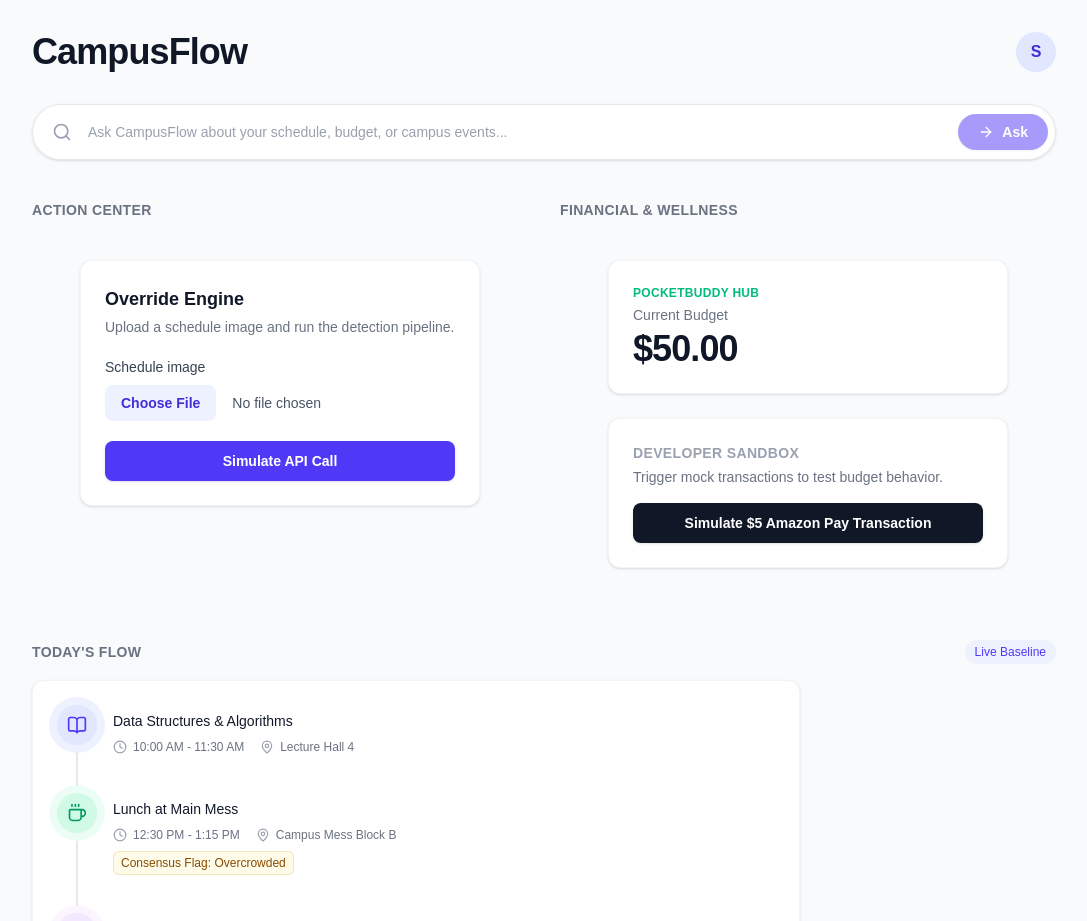
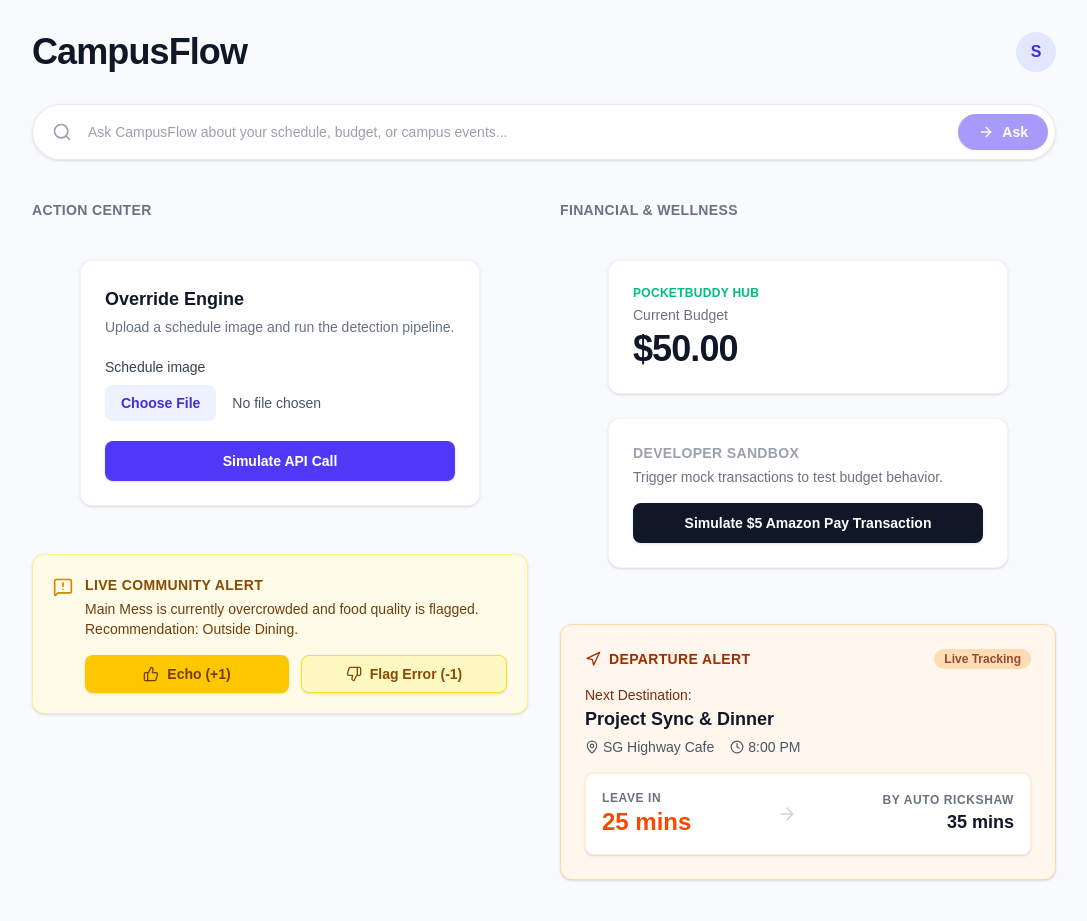
Before and after one commit to Aditya-Singh-Chandel/vidyarthicompanion_frontend, a Next.js app: page /dashboard in a window 1280 px wide. Shown: the top 921 px of the page, without its empty margins (96-1183 px from the left). Built offline with nearby package versions, Linux system fonts and the light colour scheme.

Commit message:
feat: complete transit departure widget and live community alert

```diff
--- a/src/app/dashboard/page.jsx
+++ b/src/app/dashboard/page.jsx
@@ -2,6 +2,8 @@ import React from 'react';
 import OverrideWidget from '@/features/overrideEngine/OverrideWidget';
 import ExpenseWidget from '@/features/pocketBuddy/ExpenseWidget';
 import RetrievalWidget from '@/features/retrievalEngine/RetrievalWidget';
+import CommunityConsensusWidget from '@/features/communityEngine/CommunityConsensusWidget';
+import TransitWidget from '@/features/transitEngine/TransitWidget';
 import DailyTimeline from '@/components/DailyTimeline';
 
 const MOCK_TODAY_SCHEDULE = [
@@ -54,7 +56,9 @@ export default function DashboardPage() {
 
         {/* Top Grid: Urgent Actions & Interventions */}
         <div className="grid grid-cols-1 gap-8 md:grid-cols-2">
-          <section aria-labelledby="action-center-heading">
+
+          {/* Left Column: Action Center */}
+          <section aria-labelledby="action-center-heading" className="flex flex-col">
             <h2
               id="action-center-heading"
               className="mb-4 text-sm font-semibold uppercase tracking-wide text-gray-500"
@@ -62,8 +66,10 @@ export default function DashboardPage() {
               Action Center
             </h2>
             <OverrideWidget />
+            <CommunityConsensusWidget />
           </section>
 
+          {/* Right Column: Financial & Wellness */}
           <section aria-labelledby="financial-wellness-heading">
             <h2
               id="financial-wellness-heading"
@@ -72,6 +78,7 @@ export default function DashboardPage() {
               Financial & Wellness
             </h2>
             <ExpenseWidget />
+            <TransitWidget />
           </section>
         </div>
 
--- /dev/null
+++ b/src/features/communityEngine/CommunityConsensusWidget.jsx
@@ -0,0 +1,69 @@
+'use client';
+
+import React, { useState } from 'react';
+import { MessageSquareWarning, ThumbsUp, ThumbsDown, CheckCircle2 } from 'lucide-react';
+import { submitConsensusVote } from './communityApi';
+
+export default function CommunityConsensusWidget() {
+  const [hasVoted, setHasVoted] = useState(false);
+  const [isSubmitting, setIsSubmitting] = useState(false);
+
+  // Hardcoded for MVP. Later, this comes from the database.
+  const activeAlert = {
+    id: 'event_mess_123',
+    message: 'Main Mess is currently overcrowded and food quality is flagged. Recommendation: Outside Dining.',
+    nodeType: 'Wellness Community'
+  };
+
+  const handleVote = async (voteValue) => {
+    setIsSubmitting(true);
+
+    // Fire the vote to User 2's backend
+    await submitConsensusVote(activeAlert.id, voteValue, 'student_123');
+
+    setHasVoted(true);
+    setIsSubmitting(false);
+  };
+
+  return (
+    <div className="rounded-xl border border-yellow-200 bg-yellow-50 p-5 shadow-sm transition-all mt-6">
+      <div className="flex items-start gap-3">
+        <MessageSquareWarning className="h-5 w-5 shrink-0 text-yellow-600 mt-0.5" />
+        <div className="flex-1">
+          <h3 className="text-sm font-bold uppercase tracking-wide text-yellow-800">
+            Live Community Alert
+          </h3>
+          <p className="mt-1 text-sm font-medium text-yellow-900">
+            {activeAlert.message}
+          </p>
+
+          {!hasVoted ? (
+            <div className="mt-4 flex flex-col sm:flex-row gap-3">
+              <button
+                onClick={() => handleVote(1)}
+                disabled={isSubmitting}
+                className="flex flex-1 items-center justify-center gap-2 rounded-lg bg-yellow-400 px-4 py-2 text-sm font-bold text-yellow-900 shadow-sm hover:bg-yellow-500 transition-colors disabled:opacity-50"
+              >
+                <ThumbsUp className="h-4 w-4" />
+                Echo (+1)
+              </button>
+              <button
+                onClick={() => handleVote(-1)}
+                disabled={isSubmitting}
+                className="flex flex-1 items-center justify-center gap-2 rounded-lg border border-yellow-300 bg-yellow-100 px-4 py-2 text-sm font-bold text-yellow-800 shadow-sm hover:bg-yellow-200 transition-colors disabled:opacity-50"
+              >
+                <ThumbsDown className="h-4 w-4" />
+                Flag Error (-1)
+              </button>
+            </div>
+          ) : (
+            <div className="mt-4 flex items-center gap-2 rounded-lg bg-green-100 p-3 text-sm font-medium text-green-800 border border-green-200">
+              <CheckCircle2 className="h-4 w-4" />
+              Thank you for updating the community baseline.
+            </div>
+          )}
+        </div>
+      </div>
+    </div>
+  );
+}
--- /dev/null
+++ b/src/features/communityEngine/communityApi.js
@@ -0,0 +1,19 @@
+import axios from "axios";
+
+const VOTE_ENDPOINT = "http://localhost:5000/api/v1/community/vote";
+
+export async function submitConsensusVote(eventId, voteType, userId) {
+  try {
+    const payload = {
+      eventId,
+      voteType, // 1 for Echo, -1 for Flag
+      userId
+    };
+
+    const response = await axios.post(VOTE_ENDPOINT, payload);
+    return response.data;
+  } catch (error) {
+    console.error("submitConsensusVote failed:", error);
+    return null;
+  }
+}
--- a/src/features/retrievalEngine/RetrievalWidget.jsx
+++ b/src/features/retrievalEngine/RetrievalWidget.jsx
@@ -1,13 +1,21 @@
 'use client';
 
-import React, { useState } from 'react';
+import React, { useState, useEffect } from 'react';
 import { Search, Sparkles, ArrowRight } from 'lucide-react';
-import { askCampusFlow } from './retrievalApi';
+// import { askCampusFlow } from './retrievalApi';
 
 export default function RetrievalWidget() {
   const [query, setQuery] = useState('');
   const [isAsking, setIsAsking] = useState(false);
   const [answer, setAnswer] = useState(null);
+
+  // 1. Add a mounted state to prevent hydration mismatches
+  const [isMounted, setIsMounted] = useState(false);
+
+  // 2. Set it to true only after the browser takes over
+  useEffect(() => {
+    setIsMounted(true);
+  }, []);
 
   const handleSearch = async (e) => {
     e.preventDefault();
@@ -17,14 +25,16 @@ export default function RetrievalWidget() {
     setAnswer(null);
 
     // MOCKING THE DELAY AND RESPONSE FOR NOW
-    // Once User 3 finishes Bedrock intent-matching, swap this setTimeout
-    // with: const res = await askCampusFlow(query, 'student_123');
-
     setTimeout(() => {
       setAnswer("Based on the community graph and your calendar, your next class is Data Structures & Algorithms in Lecture Hall 4. You have exactly 45 minutes, which is enough time to grab a coffee at the Campus Cafe within your $45.00 budget.");
       setIsAsking(false);
     }, 1500);
   };
+
+  // 3. Prevent rendering the UI until mounted to avoid the error
+  if (!isMounted) {
+    return <div className="h-[72px] w-full mb-10" />; // Empty placeholder to prevent layout shift
+  }
 
   return (
     <div className="w-full mb-10">
@@ -39,7 +49,7 @@ export default function RetrievalWidget() {
         />
         <button
           type="submit"
-          disabled={isAsking || !query.trim()}
+          disabled={isAsking || query.trim() === ''}
           className="absolute right-2 flex items-center gap-2 rounded-full bg-indigo-600 px-5 py-2 text-sm font-semibold text-white shadow-sm hover:bg-indigo-700 disabled:opacity-50 transition-all"
         >
           {isAsking ? (
--- /dev/null
+++ b/src/features/transitEngine/TransitWidget.jsx
@@ -0,0 +1,65 @@
+'use client';
+
+import React, { useState, useEffect } from 'react';
+import { Navigation, MapPin, Clock, ArrowRight } from 'lucide-react';
+// import { getDepartureTime } from './transitApi';
+
+export default function TransitWidget() {
+  const [isMounted, setIsMounted] = useState(false);
+
+  useEffect(() => {
+    setIsMounted(true);
+  }, []);
+
+  // Mock Data: Evening scenario in Ahmedabad
+  const nextEvent = {
+    title: "Project Sync & Dinner",
+    location: "SG Highway Cafe",
+    time: "8:00 PM",
+    transitMode: "Auto Rickshaw",
+    estTravelTime: "35 mins",
+    leaveIn: "25 mins",
+    status: "warning" // 'safe', 'warning', 'critical'
+  };
+
+  if (!isMounted) return <div className="h-[200px] w-full mt-6 bg-white rounded-xl border border-gray-100" />;
+
+  return (
+    <div className="rounded-xl border border-orange-200 bg-orange-50 p-6 shadow-sm mt-8">
+      <div className="flex items-center justify-between mb-4">
+        <h3 className="text-sm font-bold uppercase tracking-wide text-orange-800 flex items-center gap-2">
+          <Navigation className="h-4 w-4" />
+          Departure Alert
+        </h3>
+        <span className="animate-pulse rounded-full bg-orange-200 px-2.5 py-0.5 text-xs font-semibold text-orange-900">
+          Live Tracking
+        </span>
+      </div>
+
+      <div className="space-y-4">
+        <div>
+          <p className="text-sm font-medium text-orange-900">Next Destination:</p>
+          <p className="text-lg font-bold text-gray-900">{nextEvent.title}</p>
+          <div className="mt-1 flex items-center gap-4 text-sm text-gray-600">
+            <span className="flex items-center gap-1"><MapPin className="h-3.5 w-3.5" /> {nextEvent.location}</span>
+            <span className="flex items-center gap-1"><Clock className="h-3.5 w-3.5" /> {nextEvent.time}</span>
+          </div>
+        </div>
+
+        <div className="flex items-center justify-between rounded-lg bg-white p-4 shadow-sm border border-orange-100">
+          <div className="flex flex-col">
+            <span className="text-xs text-gray-500 uppercase font-semibold tracking-wider">Leave In</span>
+            <span className="text-2xl font-black text-orange-600">{nextEvent.leaveIn}</span>
+          </div>
+
+          <ArrowRight className="h-5 w-5 text-gray-300 mx-2" />
+
+          <div className="flex flex-col text-right">
+            <span className="text-xs text-gray-500 uppercase font-semibold tracking-wider">By {nextEvent.transitMode}</span>
+            <span className="text-lg font-bold text-gray-900">{nextEvent.estTravelTime}</span>
+          </div>
+        </div>
+      </div>
+    </div>
+  );
+}
--- /dev/null
+++ b/src/features/transitEngine/transitApi.js
@@ -0,0 +1,13 @@
+import axios from "axios";
+
+const TRANSIT_ENDPOINT = "http://localhost:5000/api/v1/transit/calculate";
+
+export async function getDepartureTime(eventId, currentLocation) {
+  try {
+    const response = await axios.post(TRANSIT_ENDPOINT, { eventId, currentLocation });
+    return response.data;
+  } catch (error) {
+    console.error("getDepartureTime failed:", error);
+    return null;
+  }
+}
```
